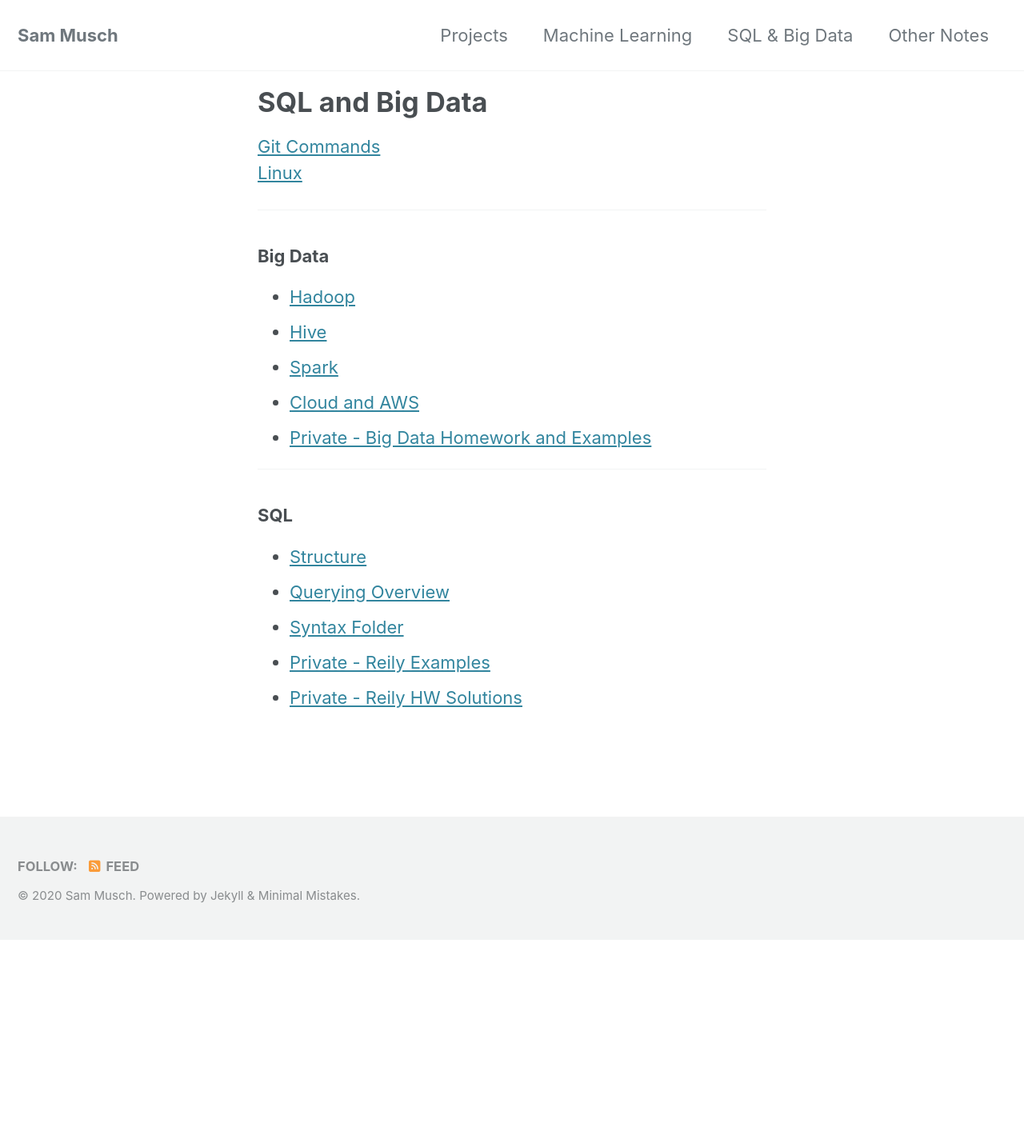
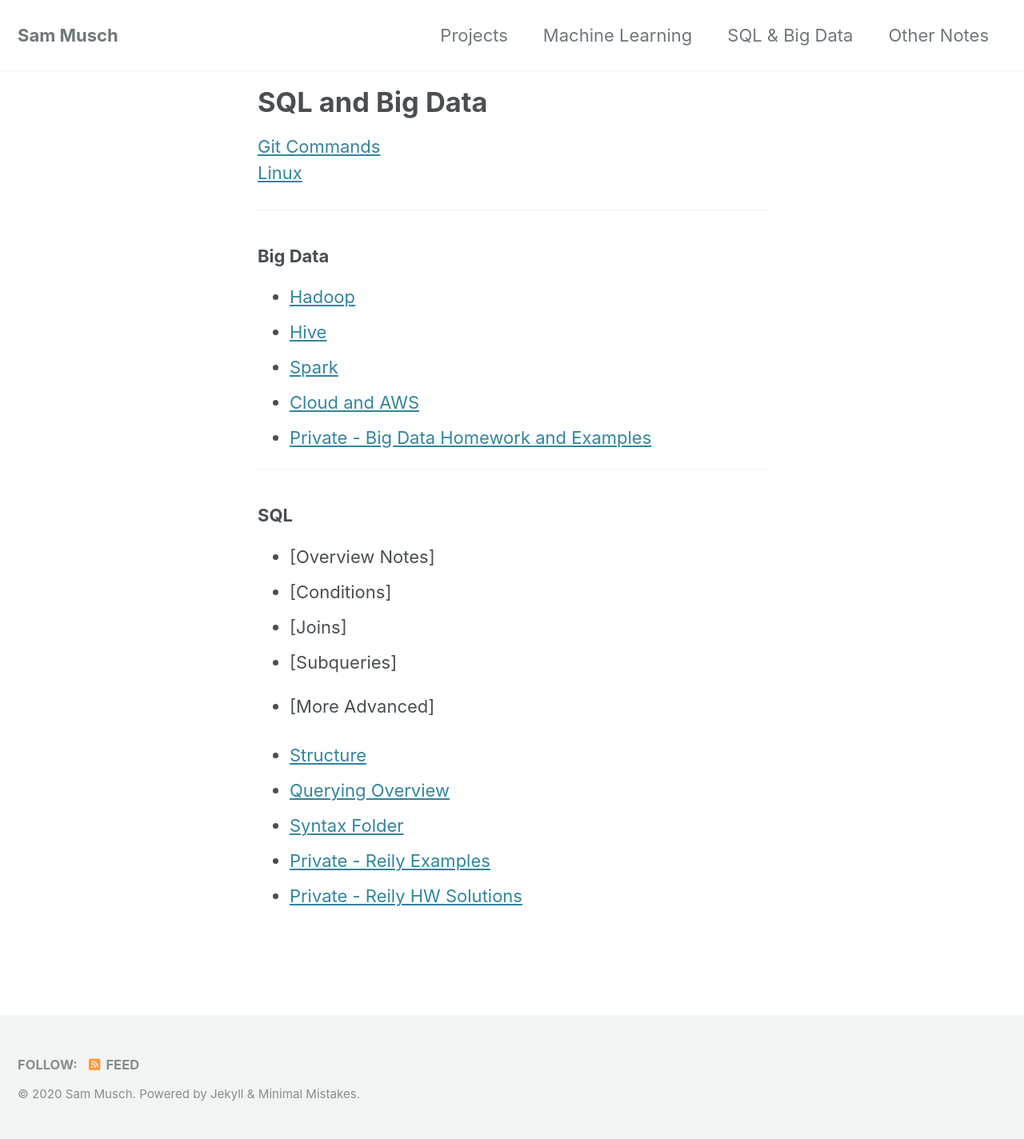
Before and after one commit to SamMusch/SamMusch.github.io, a Jekyll site: the page built from _pages/sql-bigdata.md, in a window 1280 px wide. Shown: the whole page at 80% size. Built offline with Jekyll 4.4.1, drawn with Linux system fonts in a browser that asks for light colours; cached includes are drawn as plain includes; nearby versions of some CDN libraries; before the commit the page ends 1175 px from its top, so only the background shows below that.

Commit message:
Add files via upload

```diff
--- a/_pages/sql-bigdata.md
+++ b/_pages/sql-bigdata.md
@@ -22,6 +22,13 @@
 
 ### SQL
 
+- [Overview Notes]
+- [Conditions]
+- [Joins]
+- [Subqueries]
+- [More Advanced]
+
+
 - [Structure](https://github.com/SamMusch/SQL-and-Big-Data/blob/master/1_-_Setup.md)
 - [Querying Overview](https://github.com/SamMusch/SQL-and-Big-Data/blob/master/2_-_Querying.md)
 - [Syntax Folder](https://github.com/SamMusch/SQL-and-Big-Data/tree/master/SQL%20Syntax)
```
